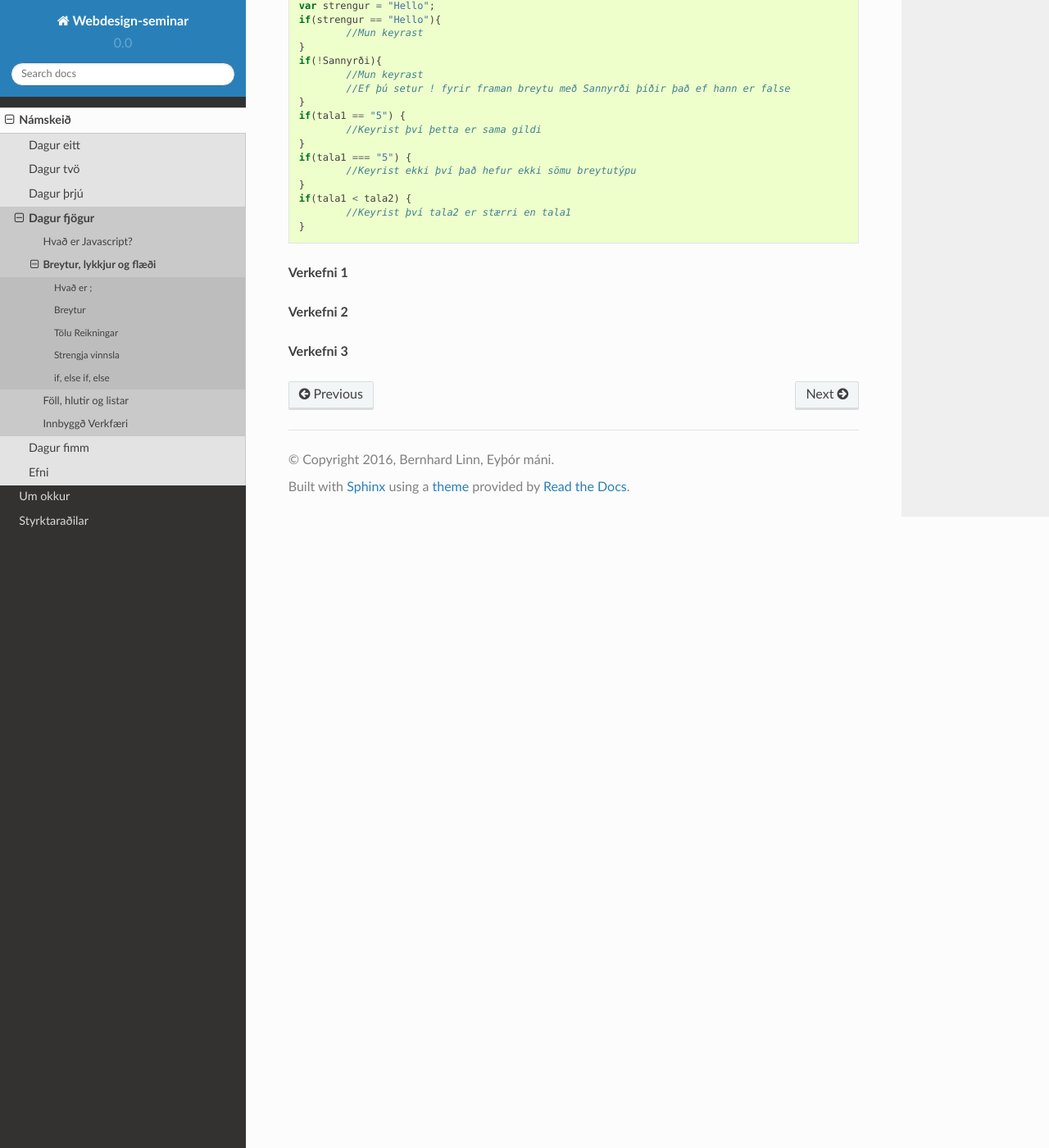
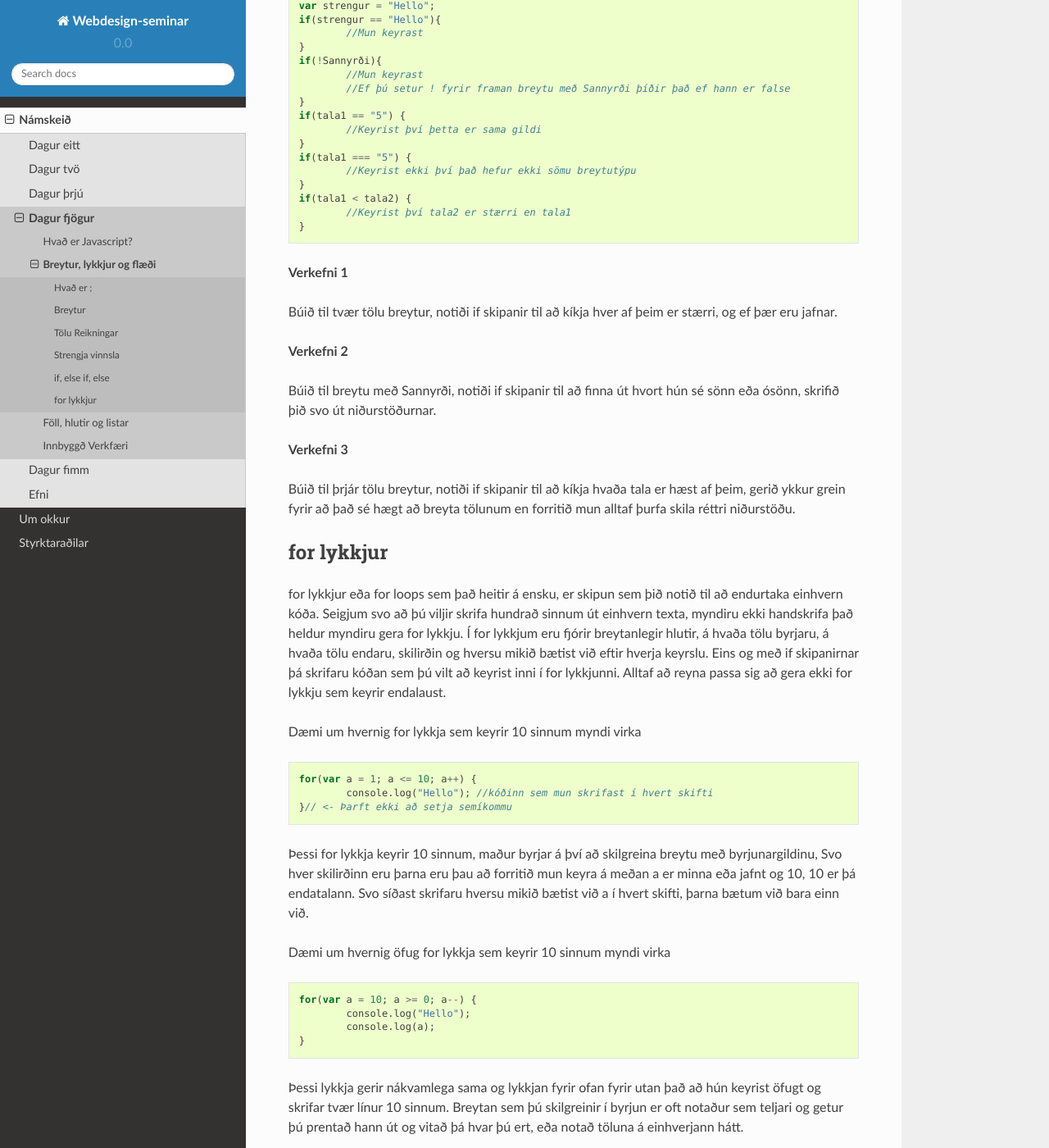
Before and after one commit to benni515/webdesign-seminar, a Sphinx documentation site: the page built from source/seminar/day4/variablesnstuff.rst, in a window 1280 px wide and 1400 px high, scrolled down 4449 px. Shown: the whole window at 82% size. Built offline with Sphinx 7.4.7 and the Read the Docs theme 2.0.0, drawn with Linux system fonts in a browser that asks for light colours; some of the changed text lies outside the part shown.

Commit message:
Finished variables and stuff, adding them so i wont forget and loose all my work again

```diff
--- a/source/seminar/day4/variablesnstuff.rst
+++ b/source/seminar/day4/variablesnstuff.rst
@@ -142,7 +142,7 @@ Búðu til tvær strengja breytur og eina tölu breytu. Fyrsta strengja breytan
 if, else if, else
 _________________
 
-if, else if og else eru skipanir sem þú notar til að tékka hvort eitthvað sé satt eða ósatt. Flæði þessara skipana er mjög einfalt, ef þú gerir if setningu geturu gert else if eða else skipun eftirá þannig ef fyrsta if setninginn skilar satt þá munu hinar ekki keyra og koll af kolli. Og ef fyrsta skilar ósatt mun næsta keyrast þangað til eitthver skipun skilar satt. Ef allar skipanirnar skila ósatt er hægt að setja else skipun sem mun alltaf keyra ef hinar skila allar ósatt.
+if, else if og else eru skipanir sem þú notar til að tékka hvort eitthver skilirði séu sönn eða ósönn. Flæði þessara skipana er mjög einfalt, ef þú gerir if setningu geturu gert else if eða else skipun eftirá þannig ef fyrsta if setninginn skilar satt þá munu hinar ekki keyra og koll af kolli. Og ef fyrsta skilar ósatt mun næsta keyrast þangað til eitthver skipun skilar satt. Ef allar skipanirnar skila ósatt er hægt að setja else skipun sem mun alltaf keyra ef hinar skila allar ósatt.
 
 Dæmi um if, else if og else skipanir
 
@@ -177,7 +177,7 @@ Hérna í dæminu fyrir ofan köllum við í skipunina if. Eftir að við köllu
 
 *">="* -Ef fyrsti hluturinn er stærri eða jafnt og seinni hluturinn
 
-Dæmi um aðra vennslavirkna
+Dæmi um hvernig nokkrir vennslavirkjar virka
 
 .. code-block:: Javascript
 
@@ -204,6 +204,73 @@ Dæmi um aðra vennslavirkna
 
 **Verkefni 1**
 
+Búið til tvær tölu breytur, notiði if skipanir til að kíkja hver af þeim er stærri, og ef þær eru jafnar.
+
 **Verkefni 2**
 
+Búið til breytu með Sannyrði, notiði if skipanir til að finna út hvort hún sé sönn eða ósönn, skrifið þið svo út niðurstöðurnar.
+
 **Verkefni 3**
+
+Búið til þrjár tölu breytur, notiði if skipanir til að kíkja hvaða tala er hæst af þeim, gerið ykkur grein fyrir að það sé hægt að breyta tölunum en forritið mun alltaf þurfa skila réttri niðurstöðu.
+
+for lykkjur
+___________
+
+for lykkjur eða for loops sem það heitir á ensku, er skipun sem þið notið til að endurtaka einhvern kóða. Seigjum svo að þú viljir skrifa hundrað sinnum út einhvern texta, myndiru ekki handskrifa það heldur myndiru gera for lykkju. Í for lykkjum eru fjórir breytanlegir hlutir, á hvaða tölu byrjaru, á hvaða tölu endaru, skilirðin og hversu mikið bætist við eftir hverja keyrslu. Eins og með if skipanirnar þá skrifaru kóðan sem þú vilt að keyrist inni í for lykkjunni. Alltaf að reyna passa sig að gera ekki for lykkju sem keyrir endalaust.
+
+Dæmi um hvernig for lykkja sem keyrir 10 sinnum myndi virka
+
+.. code-block:: Javascript
+
+	for(var a = 1; a <= 10; a++) {
+		console.log("Hello"); //kóðinn sem mun skrifast í hvert skifti
+	}// <- Þarft ekki að setja semíkommu
+
+Þessi for lykkja keyrir 10 sinnum, maður byrjar á því að skilgreina breytu með byrjunargildinu, Svo hver skilirðinn eru þarna eru þau að forritið mun keyra á meðan a er minna eða jafnt og 10, 10 er þá endatalann. Svo síðast skrifaru hversu mikið bætist við a í hvert skifti, þarna bætum við bara einn við.
+
+Dæmi um hvernig öfug for lykkja sem keyrir 10 sinnum myndi virka
+
+.. code-block:: Javascript
+
+	for(var a = 10; a >= 0; a--) {
+		console.log("Hello");
+		console.log(a);
+	}
+
+Þessi lykkja gerir nákvamlega sama og lykkjan fyrir ofan fyrir utan það að hún keyrist öfugt og skrifar tvær línur 10 sinnum. Breytan sem þú skilgreinir í byrjun er oft notaður sem teljari og getur þú prentað hann út og vitað þá hvar þú ert, eða notað töluna á einhverjann hátt.
+
+Dæmi um hvernig þú myndir skrifa tölu frá 1 uppí 1000
+
+.. code-block:: Javascript
+
+	for (var a = 1; a <= 1000; a++) {
+		console.log(a);
+	}
+
+Hérna erum við með for lykkju sem keyrir frá einum uppí þúsund, í hvert skifti sem hún keyrir mun hún prenta út breytuna a sem fer hækkandi.
+
+Dæmi um hvernig þú reiknar veldi með for lykkju
+
+.. code-block:: Javascript
+
+	var tala = 5;
+	var summa = tala;
+	for (var a = 1; a < 3; a++){ //for lykkjan keyrir 2 sinnum
+		summa *= tala;
+	}
+	console.log(summa);
+
+Hérna keyrir þessi for loopa 2 sinnum, og í hvert skift margfaldar breytuna summa með breytunni tala, þetta forrit myndi setja breytuna tala í 3 veldi. Því þetta myndi reikna fyrst 5*5, svo í næsta 25*5, og skrifa svo útkomuna sem myndi verða 125. Svo gætir þú breytt endatölunni í hvaða veldi sem er og breytt breytunni tala í hvaða tölu þú vilt setja í veldi.
+
+**Verkefni 1**
+
+Búiði til for lykkju sem skrifar út "Hello world" 50 sinnum.
+
+**Verkefni 2**
+
+Búiði til for lykkju sem finnur summu allra heiltala frá 0 upp í 200
+
+**Verkefni 3**
+
+Búiði til for lykkju sem prentar allar oddatölur frá 1 upp í 100
```
Also changed, not shown: 5 other files.
